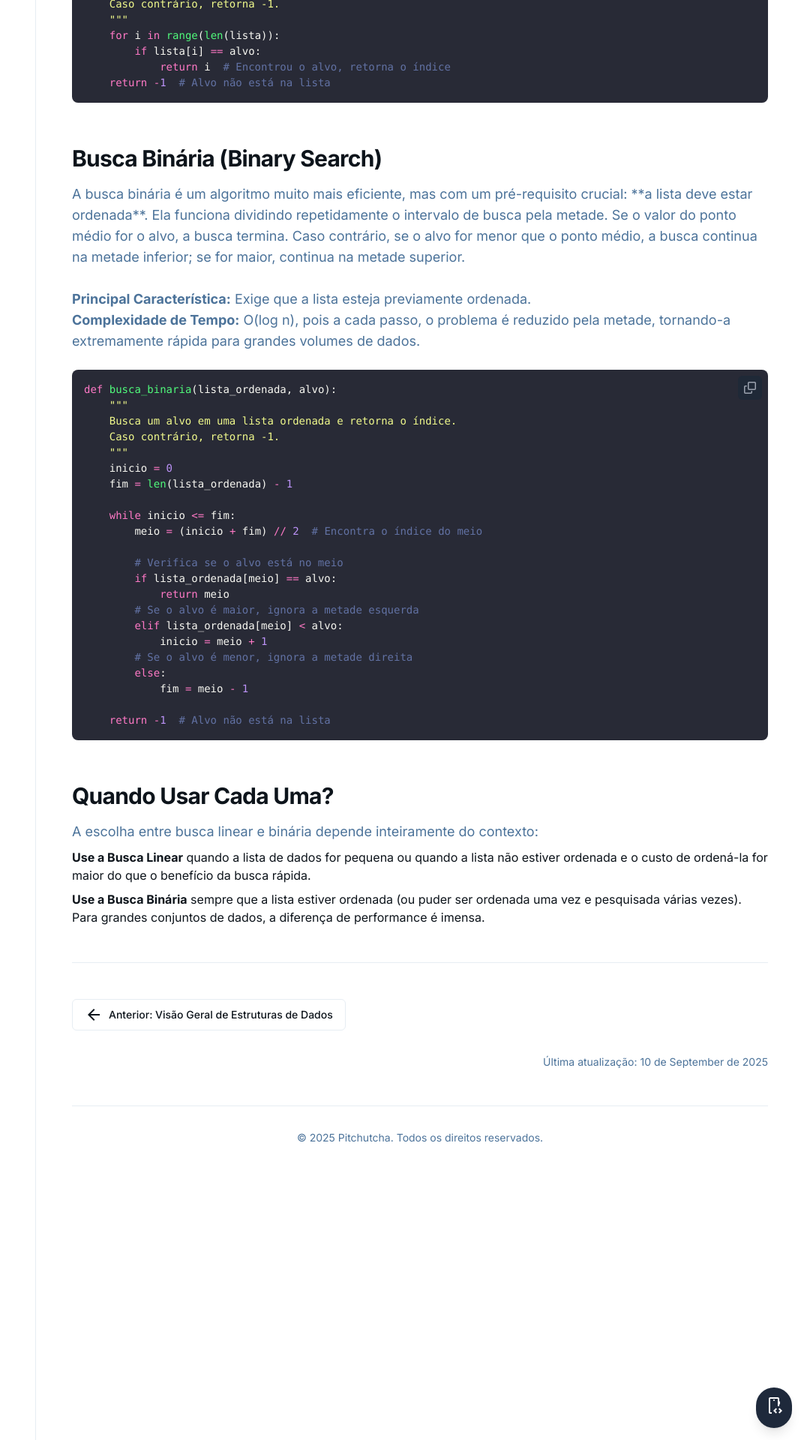
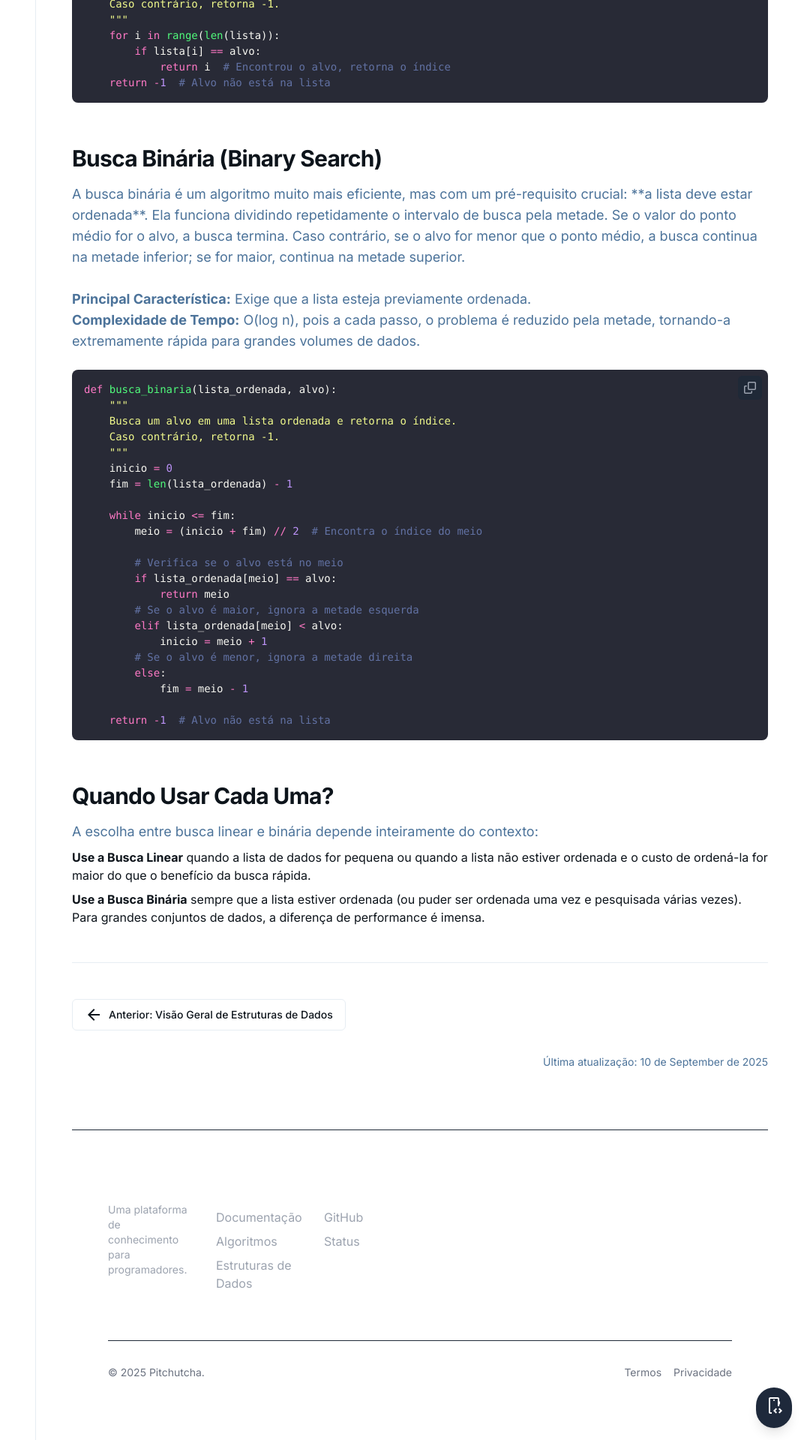
Before and after one commit to SistemaVinculado/pitchutcha.github.io, a Jekyll site: the page built from docs/_posts/2025-09-10-algoritmos-de-busca-linear-vs-binaria.md, in a window 1280 px wide. Shown: the part 716-2636 px from the top of the page at 75% size, without its empty margins (208-1280 px from the left). Built offline with Jekyll 4.4.1, drawn with Linux system fonts in a browser that asks for light colours; nearby versions of some CDN libraries.

Commit message:
Update artigo.html

```diff
--- a/docs/_layouts/artigo.html
+++ b/docs/_layouts/artigo.html
@@ -65,7 +65,9 @@
                 <div class="mt-8 flex justify-end">
                     <p class="text-sm text-[var(--text-secondary)]">Última atualização: {{ page.date | date: "%-d de %B de %Y" }}</p>
                 </div>
-                <footer class="mt-12 border-t border-[var(--secondary-color)] pt-8 text-center text-sm text-[var(--text-secondary)]"> © 2025 Pitchutcha. Todos os direitos reservados.</footer>
+
+                {% include footer.html %}
+
             </div>
         </main>
     </div>
```
